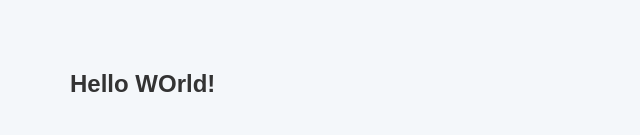
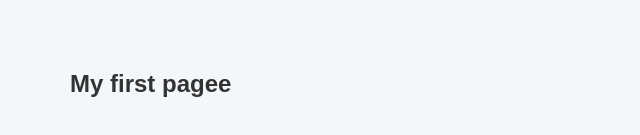
Before and after one commit to darynprog/darynproglabs, a plain HTML site: page course.html in a window 1280 px wide. Shown: the part 821-956 px from the top of the page, 180-820 px from the left. Drawn offline with nearby package versions, Linux system fonts and the light colour scheme; files whose address does not match are found by name.

Commit message:
Update text

```diff
--- a/course.html
+++ b/course.html
@@ -107,9 +107,11 @@
                     </a>
                     <!-- <button class="course-btn" onclick="buyCourse('course1')">Бірінші тақырыпты сатып алу</button>  -->
             </ul>
+
             <h2>
-                Hello WOrld!
+                My first pagee
             </h2>
+
         </div>
             <script src="index.js"></script>
 </body>
```
